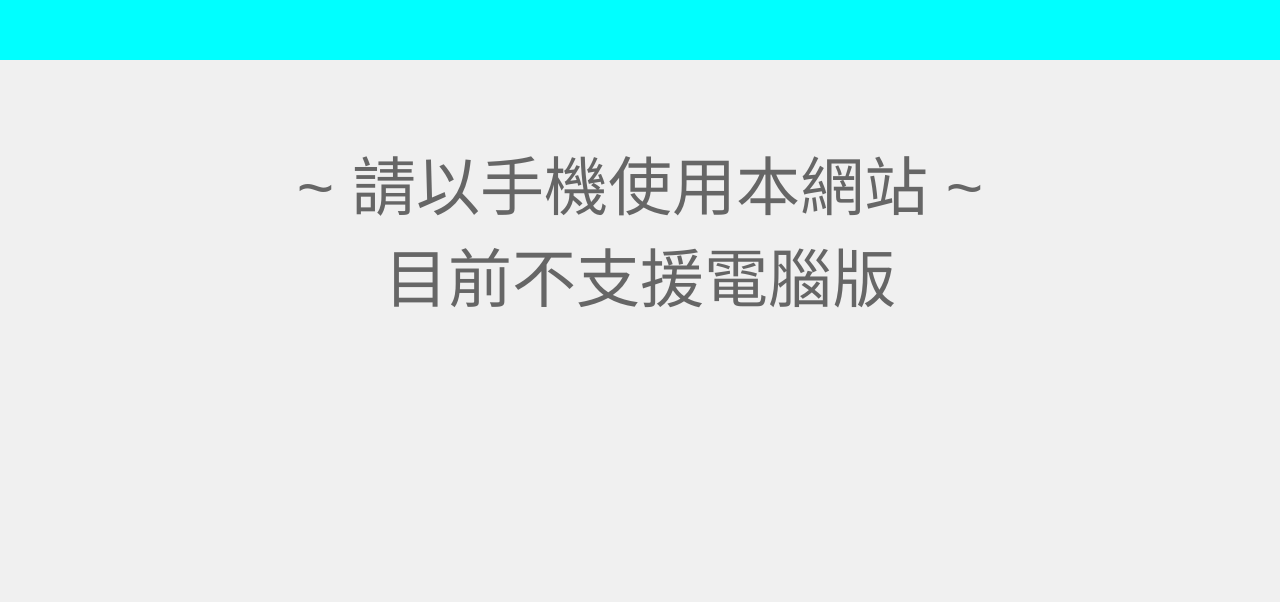
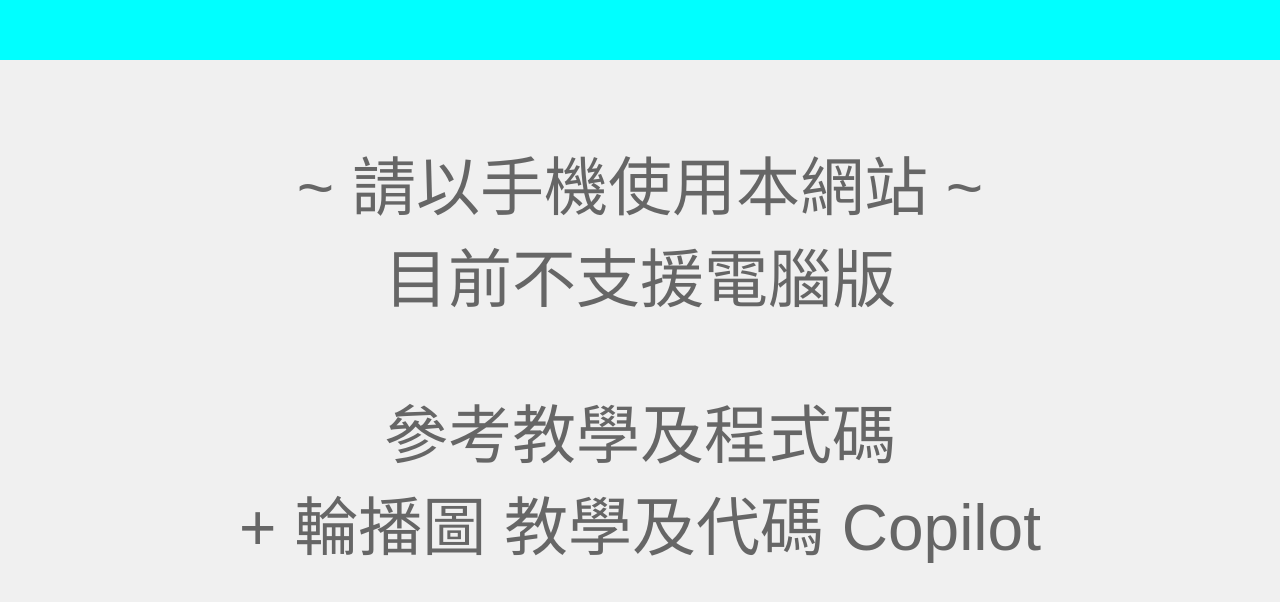
Before and after one commit to Lex-H/blankWebsite, a plain HTML site: page index.htm in a window 1280 px wide. Shown: the part 740-1342 px from the top of the page. Before the commit the page ends 1124 px from the top, so only its background shows below. Drawn offline with Linux system fonts and the light colour scheme.

Commit message:
<!-- 有引用到的教學及代碼要放在這 -->

```diff
--- a/index.htm
+++ b/index.htm
@@ -20,6 +20,12 @@
         目前不支援電腦版
     </p>
 
+    <!-- 有引用到的教學及代碼要放在這 -->
+    <p>
+        參考教學及程式碼<br>
+        + 輪播圖 教學及代碼 Copilot<br>
+    </p>
+
     <!-- 當使用者用電腦開啟本網站時提醒 -->
     <div id="alertPcNoRwd">
         <p>
```
